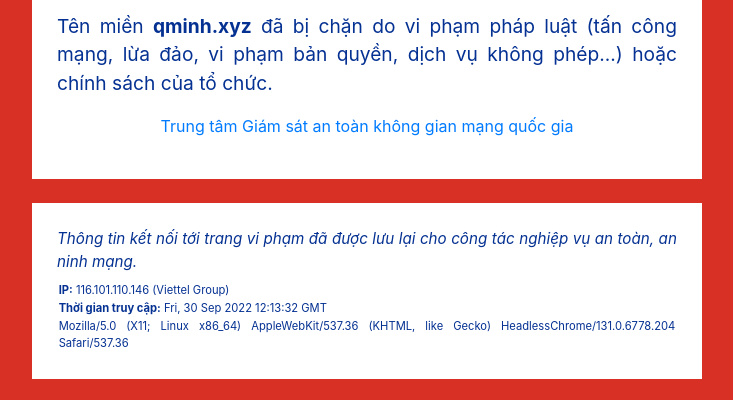
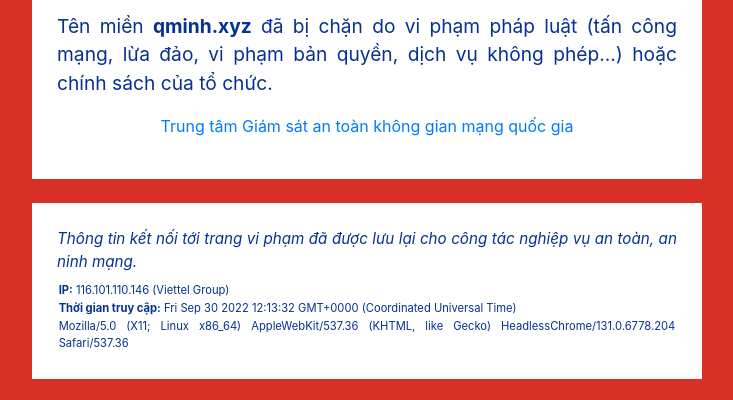
Before and after one commit to minhqnd/National-Cyber-Security-Center, a plain HTML site: page index.html in a window 1280 px wide. Shown: the part 326-726 px from the top of the page, without its empty margins (273-1006 px from the left). Drawn offline with nearby package versions, Linux system fonts and the light colour scheme; no server answers.

Commit message:
change time

```diff
--- a/index.html
+++ b/index.html
@@ -283,7 +283,7 @@
             getIp(function (value) {
                 $('#ip').html(`<b>IP:</b> ${value.ip} (${value.org})`)
             });
-            $('#time').html(`<b>Thời gian truy cập:</b> ${new Date().toUTCString()}`)
+            $('#time').html(`<b>Thời gian truy cập:</b> ${new Date().toString()}`)
             $('#userAgent').html(navigator.userAgent)
         });
 
```
